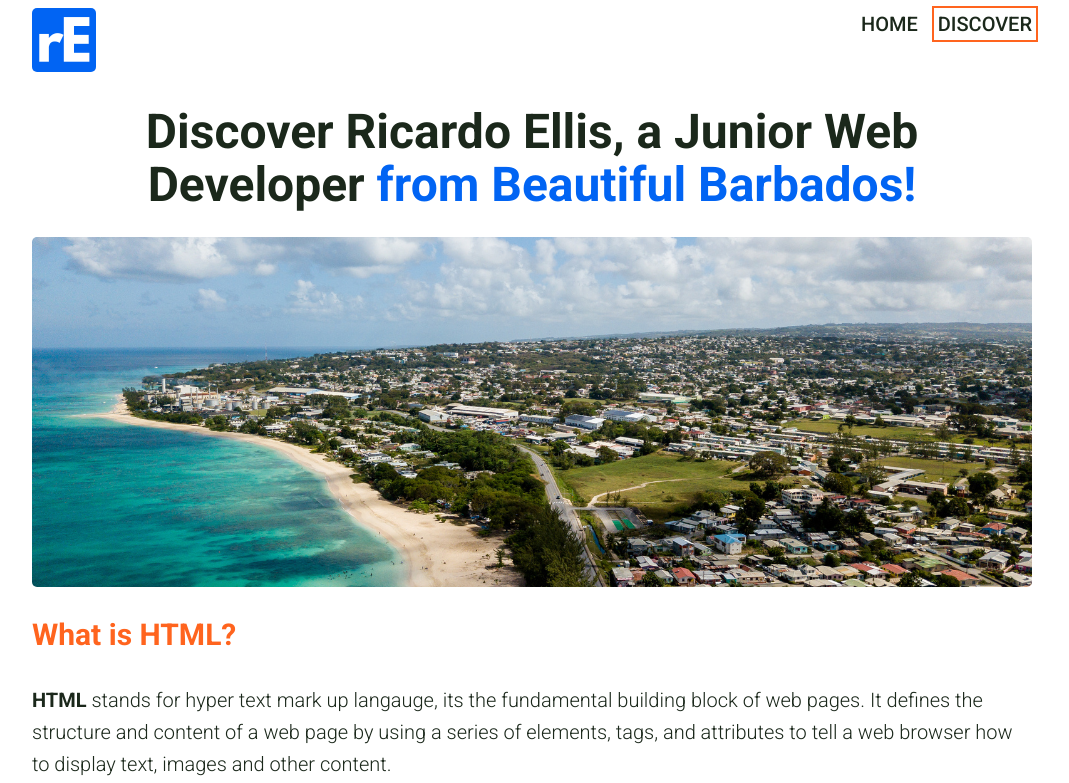
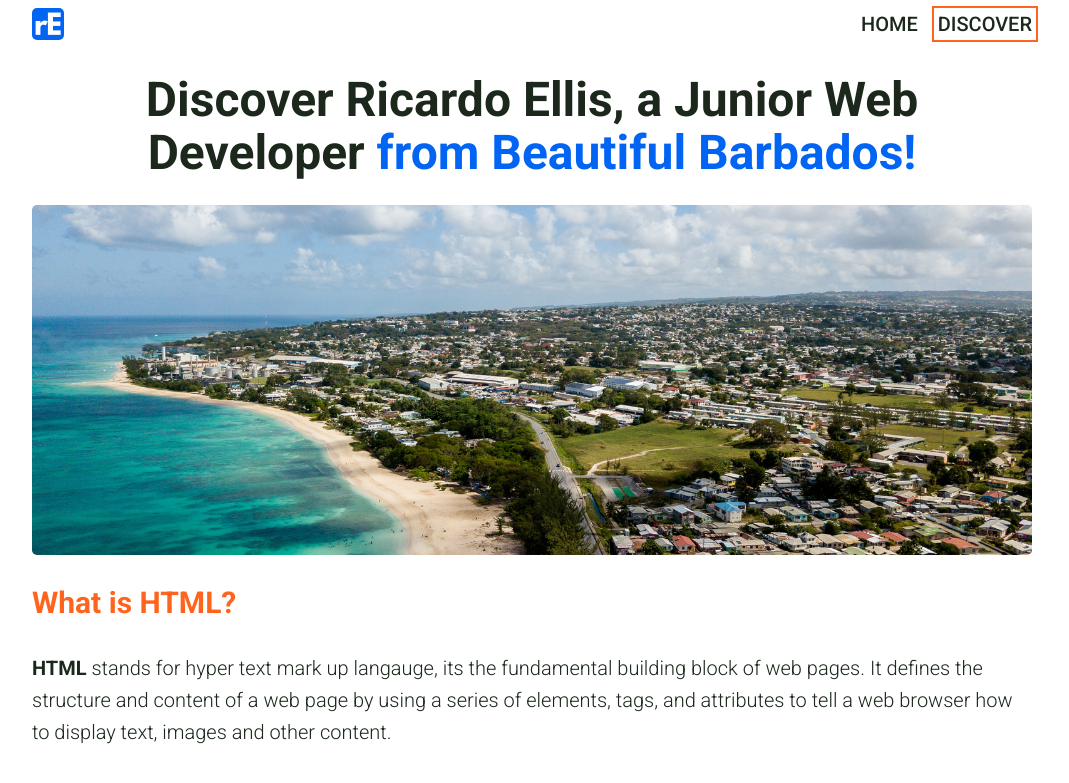
Before and after one commit to ricardoellis/ricardoellis.github.io, a plain HTML site: page index.html in a window 1280 px wide. Shown: the top 783 px of the page, without its empty margins (108-1177 px from the left). Drawn offline with Linux system fonts and the light colour scheme.

Commit message:
Update style.css

```diff
--- a/assets/css/style.css
+++ b/assets/css/style.css
@@ -97,7 +97,7 @@ img {
     display: block;
 }
 .icon {
-    width: 64px;
-    height: 64px;
+    width: 32px;
+    height: 32px;
     display: inline-block;
 }
```
